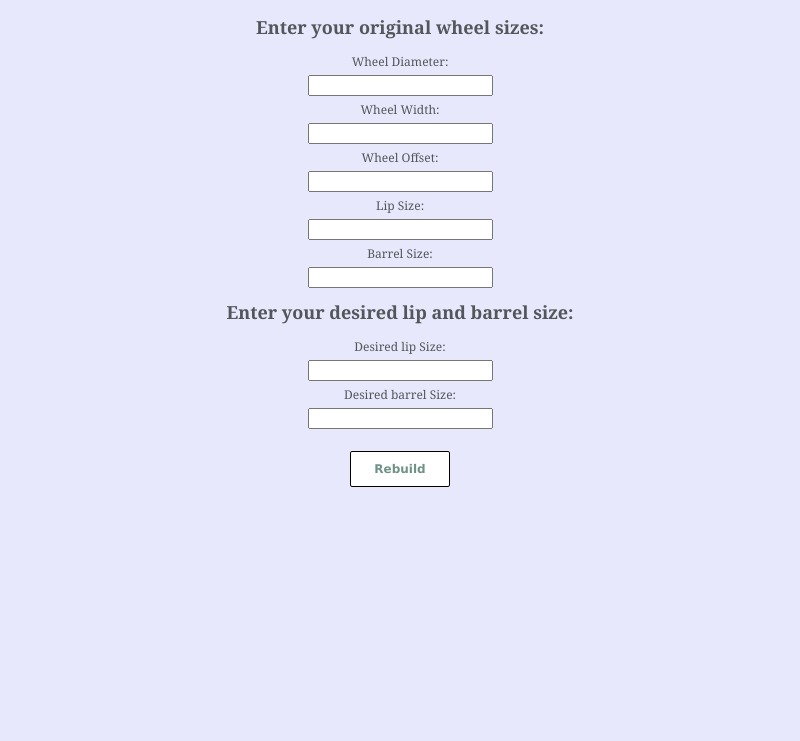
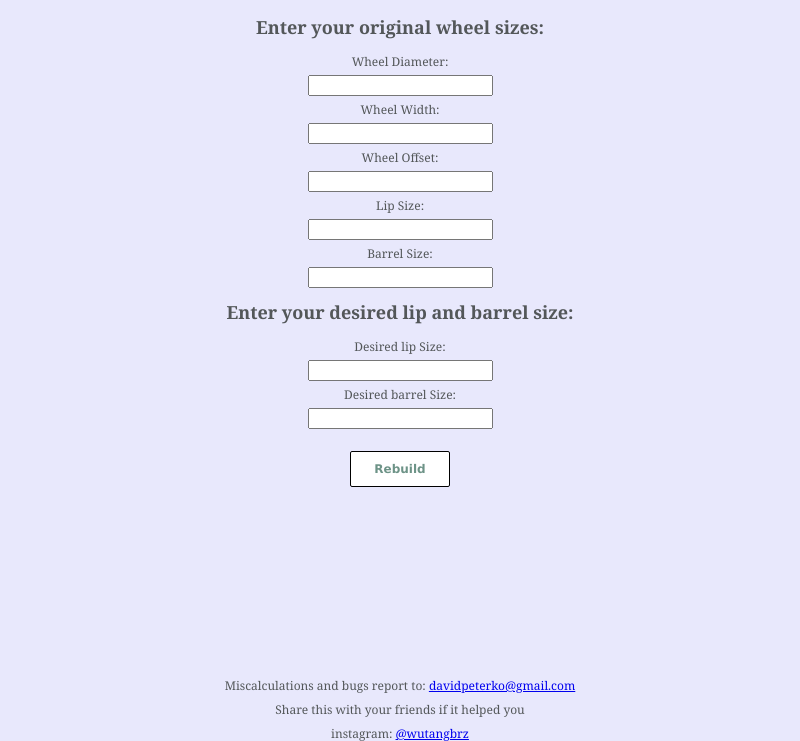
Before and after one commit to davidpeterko/wheelrebuilder, an Electron app: page index.html in a window 800 px wide. Shown: the part 59-800 px from the top of the page. Drawn offline with Linux system fonts and the light colour scheme.

Commit message:
added a footer

```diff
--- a/index.html
+++ b/index.html
@@ -60,7 +60,12 @@
       <span id="newBarrelsize"></span><br>
     </p>
 
-
+    <div class="footer">
+      Miscalculations and bugs report to: <a href="mailto:davidpeterko@gmail.com">davidpeterko@gmail.com</a><br>
+      Share this with your friends if it helped you<br>
+      instagram: <a href="https://www.instagram.com/wutangbrz">@wutangbrz</a><br>
+      &copy; Copyright 2017, WHEEL REBUILDER
+    </div>
 
   </body>
 
```
